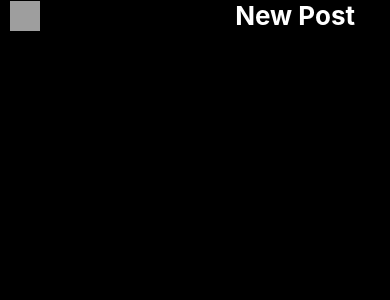
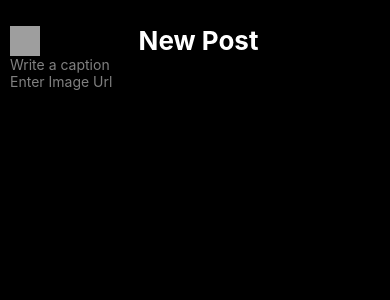
Before and after one commit to mustafcode10/InstaMustaf, a React Native app: screen / in a window 390 px wide. Shown: the top 300 px of the page. Built offline with nearby package versions, Linux system fonts and the light colour scheme; grey boxes are pictures that could not be loaded.

Commit message:
formik and yup

```diff
--- a/components/newPost/AddNewPost.js
+++ b/components/newPost/AddNewPost.js
@@ -1,10 +1,12 @@
 import React from "react";
 import { StyleSheet, Text, View, Image, TouchableOpacity } from "react-native";
+import FormikPostUploader from "./FormikPostUploader";
 
 const AddNewPost = () => {
   return (
       <View style={styles.container}>
       <Header />
+      <FormikPostUploader />
       </View>
 
   );
@@ -21,6 +23,7 @@ const Header = () => (
         />
       </TouchableOpacity>
       <Text style={styles.headerText}>New Post</Text>
+      <Text></Text>
     </View>
 
 )
@@ -30,6 +33,7 @@ export default AddNewPost;
 const styles = StyleSheet.create({
   container: {
     marginHorizontal: 10,
+    marginTop: 25,
   },
   headerContainer: {
     flexDirection: "row",
@@ -40,6 +44,6 @@ const styles = StyleSheet.create({
       color: "white",
       fontSize: 26,
       fontWeight: "bold",
-      marginRight: 25
+      marginRight: 23
   },
 });
--- /dev/null
+++ b/components/newPost/FormikPostUploader.js
@@ -0,0 +1,49 @@
+import React, { useState } from "react";
+import { StyleSheet, Text, View, TextInput, Image } from "react-native";
+import * as Yup from "yup";
+import { Formik } from "formik";
+
+const uploadPostSchemata = Yup.object().shape({
+  imageUrl: Yup.string().url().required("A url is required"),
+  caption: Yup.string().max(2200, "Caption has reached the character limit"),
+});
+
+const PLACEHOLDER_IMG =
+  "https://img.icons8.com/material-outlined/2x/ffffff/image.png";
+
+const FormikPostUploader = () => {
+  const [thumbnailUrl, setThumbnailUrl] = useState(PLACEHOLDER_IMG);
+  return (
+    // <View>
+    //   <Text style={{ color: "white" }}>Formik</Text>
+    // </View>
+    <Formik
+      initialValues={{ caption: "", imageUrl: "" }}
+      onSubmit={(values) => console.log(values)}
+      validationSchema={uploadPostSchemata}
+    >
+      {({
+        handleBlur,
+        handleChange,
+        handleSubmit,
+        values,
+        errors,
+        isValid,
+      }) => (
+        <>
+          <View>
+            <Image />
+          </View>
+          <TextInput placeholder="Write a caption"
+           placeholderTextColor="gray" />
+                     <TextInput placeholder="Enter Image Url"
+           placeholderTextColor="gray" />
+        </>
+      )}
+    </Formik>
+  );
+};
+
+export default FormikPostUploader;
+
+const styles = StyleSheet.create({});
--- a/package.json
+++ b/package.json
@@ -10,11 +10,13 @@
   "dependencies": {
     "expo": "~43.0.0",
     "expo-status-bar": "~1.1.0",
+    "formik": "^2.2.9",
     "react": "17.0.1",
     "react-dom": "17.0.1",
     "react-native": "0.64.2",
     "react-native-elements": "^3.4.2",
-    "react-native-web": "0.17.1"
+    "react-native-web": "0.17.1",
+    "yup": "^0.32.11"
   },
   "devDependencies": {
     "@babel/core": "^7.12.9"
```
Also changed, not shown: 2 other files (tests, documents, lock files or other folders).
